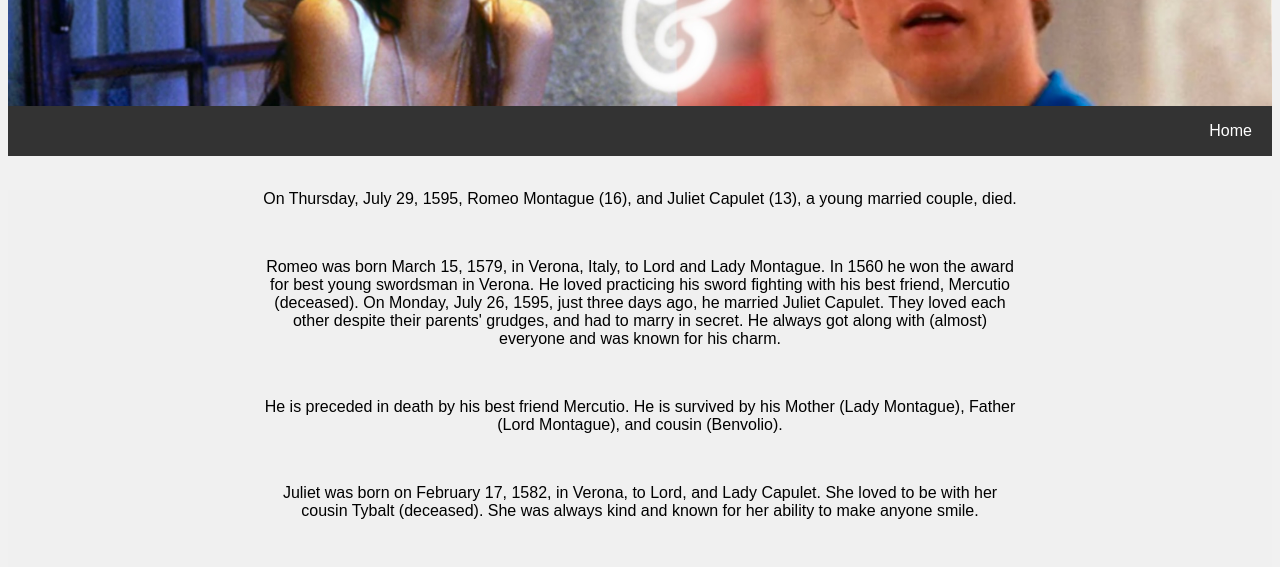
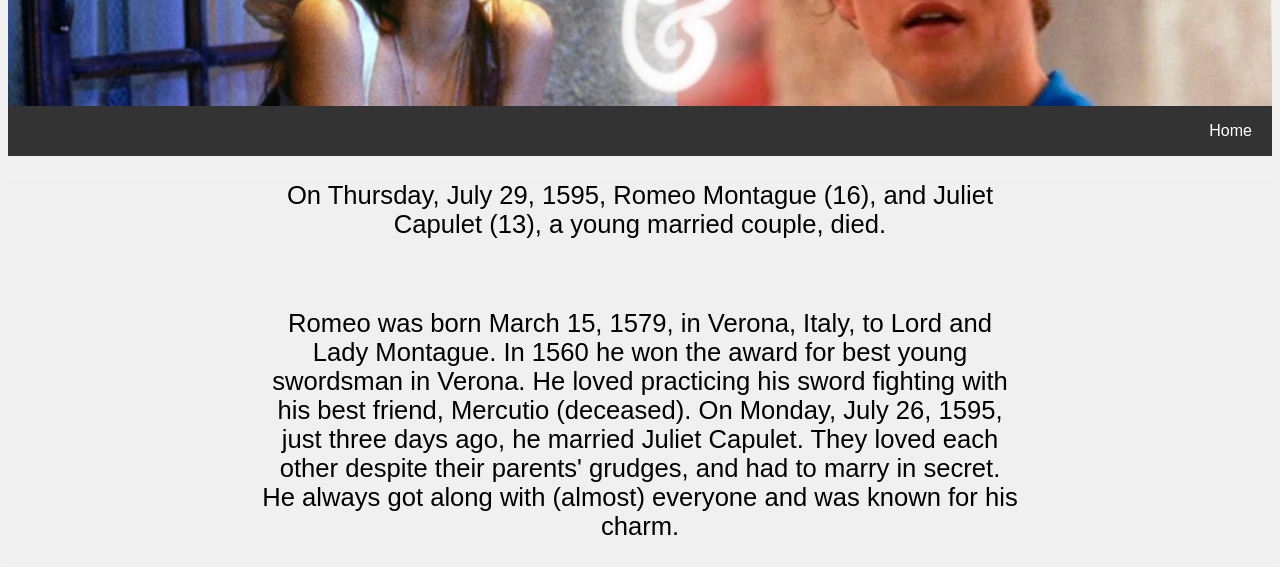
Before and after one commit to Ian577/R-J_Memorial, a plain HTML site: page Index.html in a window 1280 px wide. Shown: the part 229-796 px from the top of the page. Drawn offline with Linux system fonts and the light colour scheme.

Commit message:
Update Index.html

```diff
--- a/Index.html
+++ b/Index.html
@@ -54,10 +54,12 @@
     }
 </script> -->
 
-<br>
+<style>
+    p {font-size:2vw;}
+    </style>
 
 <div class="paragraph">
-    <p style=font-size:"2vw";>     On Thursday, July 29, 1595, Romeo Montague (16), and Juliet Capulet (13), a young married couple, died.</p>
+    <p>     On Thursday, July 29, 1595, Romeo Montague (16), and Juliet Capulet (13), a young married couple, died.</p>
     <br>
     <p>     Romeo was born March 15, 1579, in Verona, Italy, to Lord and Lady Montague. In 1560 he won the award for best young swordsman in Verona. He loved practicing his sword fighting with his best friend, Mercutio (deceased). On Monday, July 26, 1595, just three days ago, he married Juliet Capulet. They loved each other despite their parents' grudges, and had to marry in secret. He always got along with (almost) everyone and was known for his charm.</p>
     <br>
```
